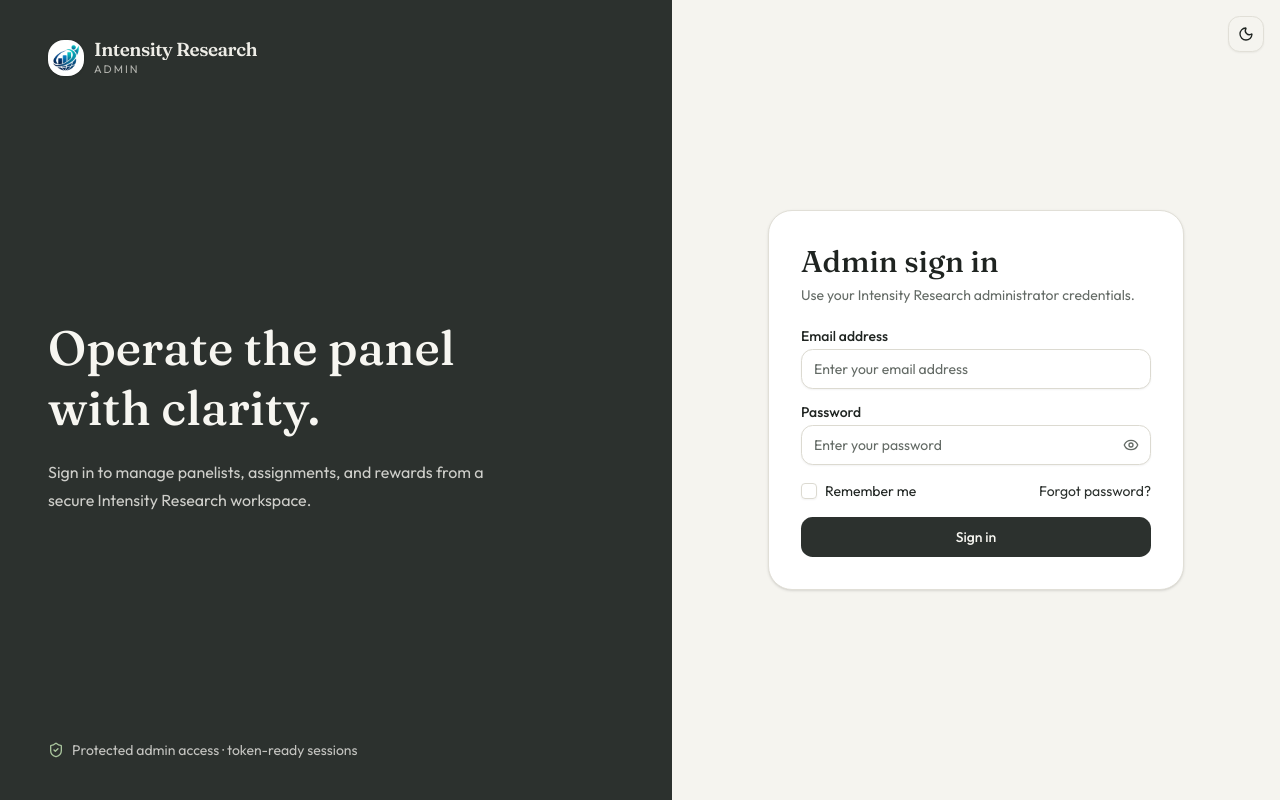
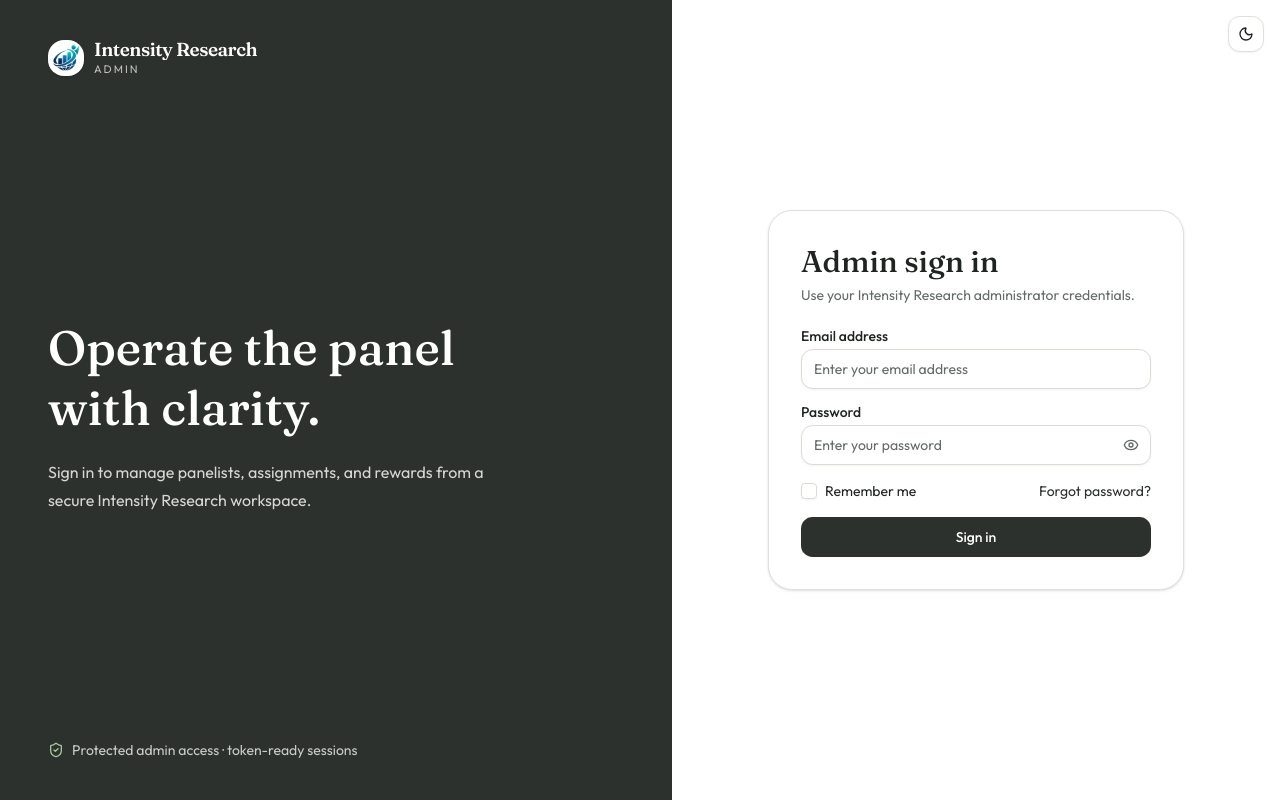
Before and after one commit to RiyaSingh-2310/IntensityResearchAdminUI, a React (Vite) app: page /admin/login in a window 1280 px wide. Built offline with nearby package versions, Linux system fonts and the light colour scheme; no server answers.

Commit message:
Update theme colors to pure white across UI components for Intensity Research Admin, enhancing visual consistency and clarity.

```diff
--- a/index.html
+++ b/index.html
@@ -5,7 +5,7 @@
     <link rel="icon" type="image/png" sizes="64x64" href="/favicon.png" />
     <link rel="apple-touch-icon" href="/apple-touch-icon.png" />
     <meta name="viewport" content="width=device-width, initial-scale=1.0" />
-    <meta name="theme-color" content="#f5f4ef" />
+    <meta name="theme-color" content="#ffffff" />
     <meta name="description" content="Intensity Research Admin — panel, survey assignment, and rewards administration." />
     <meta name="robots" content="noindex, nofollow" />
     <link rel="preconnect" href="https://fonts.googleapis.com" />
--- a/src/config/theme.ts
+++ b/src/config/theme.ts
@@ -36,7 +36,7 @@ export function getChartSurface() {
     tooltipBorder: readCssColor('--border', '#e1dfd7'),
     tick: readCssColor('--muted-foreground', '#646b66'),
     legend: readCssColor('--foreground', '#1f2421'),
-    cursor: readCssColor('--muted', '#eeede7'),
+    cursor: readCssColor('--muted', '#ffffff'),
     card: readCssColor('--card', '#ffffff'),
   }
 }
--- a/src/styles/colors.css
+++ b/src/styles/colors.css
@@ -1,22 +1,22 @@
 /*
  * Intensity Research Admin design tokens.
- * Graphite navigation and primary actions on a warm ivory canvas, with a muted sage/forest accent
- * and soft neutral greys. Deliberately distinct from the blue + cream Client UI.
+ * Graphite navigation and primary actions on a pure white canvas, with a muted sage/forest accent
+ * and soft neutral greys. Deliberately distinct from the Client UI.
  * Status pairs follow `bg-{tone}-foreground text-{tone}` (soft surface + readable ink).
  */
 :root {
   --radius: 0.85rem;
-  --background: #f5f4ef;
+  --background: #ffffff;
   --foreground: #1f2421;
   --card: #ffffff;
   --card-foreground: #1f2421;
   --popover: #ffffff;
   --popover-foreground: #1f2421;
   --primary: #2c312e;
-  --primary-foreground: #f7f6f1;
-  --secondary: #eeede7;
+  --primary-foreground: #ffffff;
+  --secondary: #ffffff;
   --secondary-foreground: #1f2421;
-  --muted: #eeede7;
+  --muted: #ffffff;
   --muted-foreground: #646b66;
   --accent: #e8eee4;
   --accent-foreground: #1f2421;
@@ -36,7 +36,7 @@
   --warning-foreground: #f7ecd9;
   --info: #436474;
   --info-foreground: #e7eff2;
-  --surface: #faf9f5;
+  --surface: #ffffff;
   --surface-elevated: #ffffff;
   --chart-1: #3f5f45;
   --chart-2: #7d9a6f;
@@ -44,11 +44,11 @@
   --chart-4: #4c524e;
   --chart-5: #b8cab0;
   --sidebar: #262b28;
-  --sidebar-foreground: #eeede7;
+  --sidebar-foreground: #ffffff;
   --sidebar-primary: #a9c59d;
   --sidebar-primary-foreground: #1b241c;
   --sidebar-accent: #343a36;
-  --sidebar-accent-foreground: #f7f6f1;
+  --sidebar-accent-foreground: #ffffff;
   --sidebar-border: #343a36;
   --sidebar-ring: #a9c59d;
 }
```
